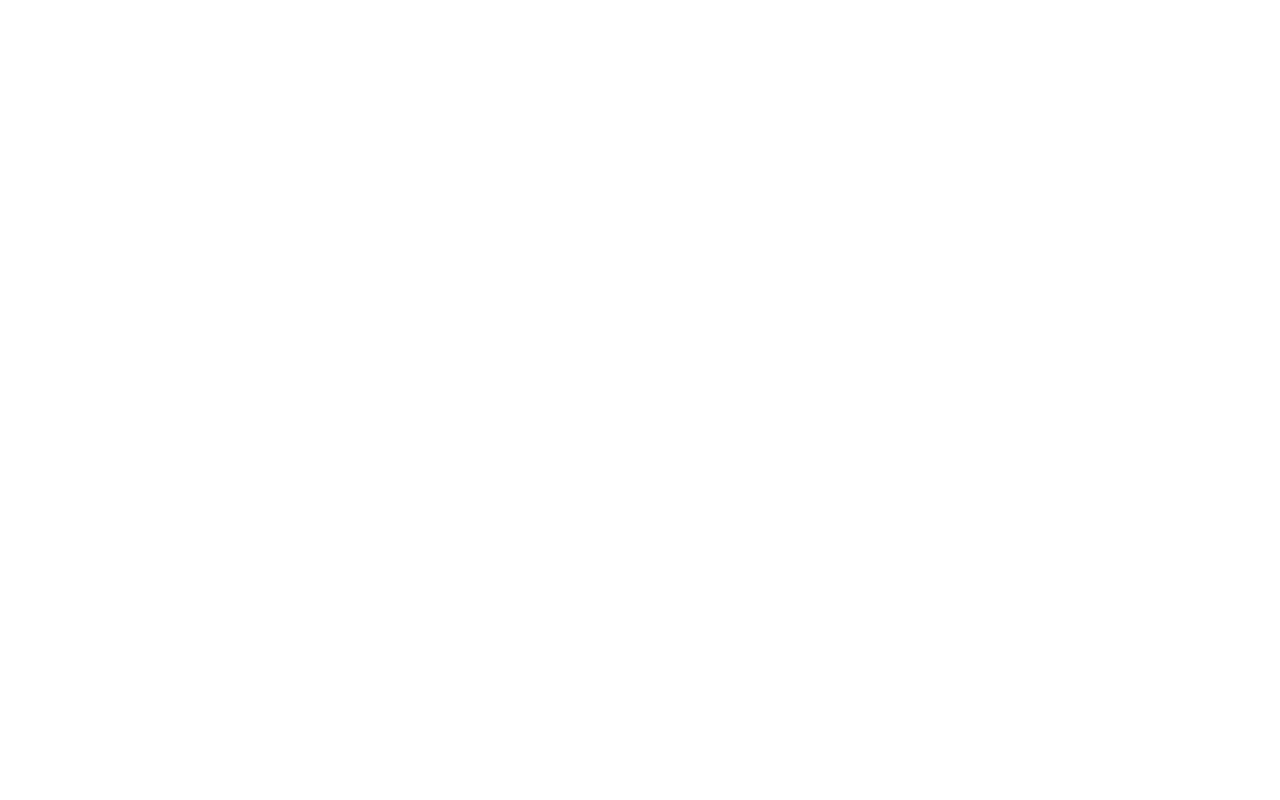
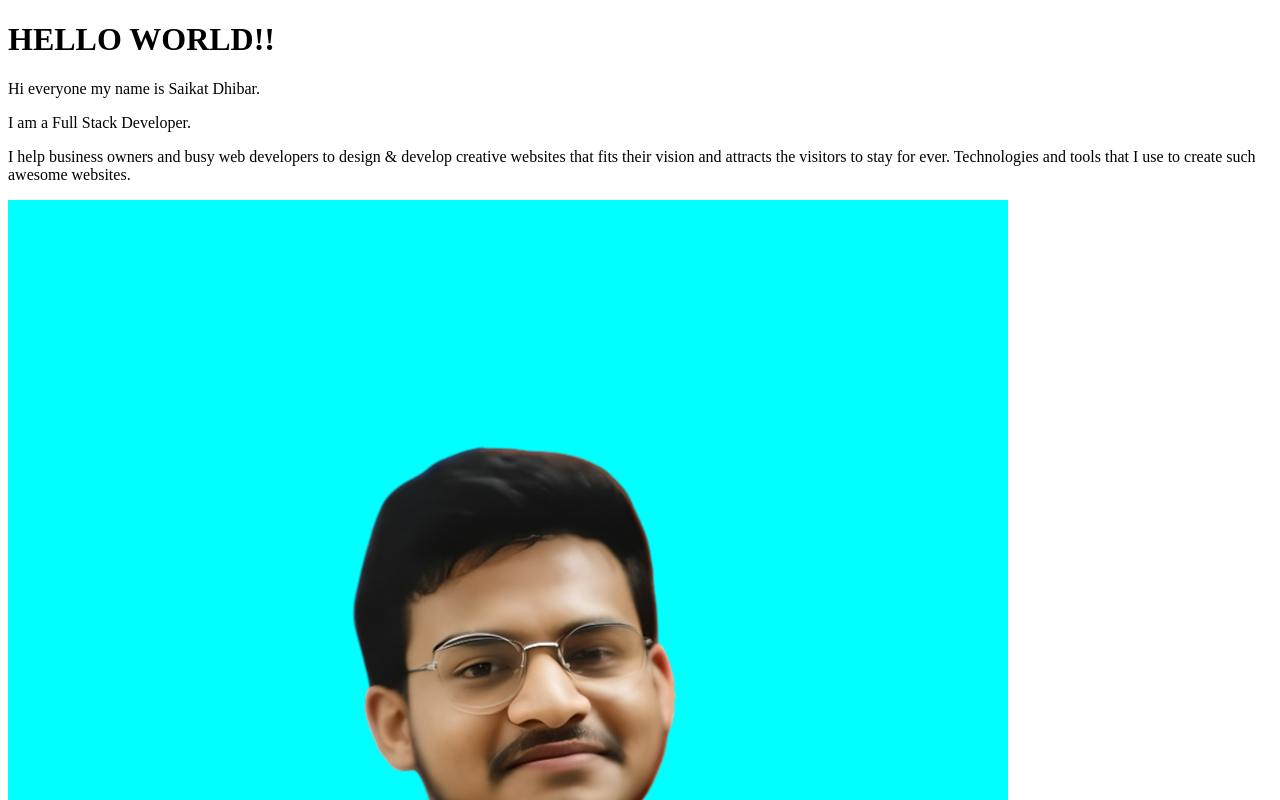
Before and after one commit to saiky-111/FRONTEND-DEV, a plain HTML site: page 01_HTML_INTRO/index.html in a window 1280 px wide. Shown: the top 800 px of the page. Drawn offline with Linux system fonts and the light colour scheme.

Commit message:
new commit

```diff
--- a/01_HTML_INTRO/index.html
+++ b/01_HTML_INTRO/index.html
@@ -1,11 +1,31 @@
 <!DOCTYPE html>
 <html lang="en">
-<head>
-    <meta charset="UTF-8">
-    <meta name="viewport" content="width=device-width, initial-scale=1.0">
-    <title>Document</title>
-</head>
-<body>
-
-</body>
+  <head>
+    <meta charset="UTF-8" />
+    <meta http-equiv="X-UA-Compatible" content="IE=edge" />
+    <meta name="viewport" content="width=device-width, initial-scale=1.0" />
+    <!--type how to add favicon.ico as a link in the head section w3 schools-->
+    <title>SAIKAT DHIBAR</title>
+  </head>
+  <body>
+    <h1>HELLO WORLD!!</h1>
+    <p>Hi everyone my name is Saikat Dhibar.</p>
+    <p>I am a Full Stack Developer.</p>
+    <p>
+      I help business owners and busy web developers to design & develop
+      creative websites that fits their vision and attracts the visitors to stay
+      for ever. Technologies and tools that I use to create such awesome
+      websites.
+    </p>
+    <img src="/bg_3.png" alt="photo of saikat" style="background-color: aqua" />
+    <!-- <h1> is a opening tag
+   </h1> is a closing tag
+    -->
+    <!--<p>lorem100 </p> for lorem impus texts of 100 words.-->
+    <!--alt tag is used for the seo, or if the internet stops
+    working it will show the text , as it couldn't load the image.-->
+    <!-- <img > is a self closing tags.-->
+    <!--favicon request is sent by the browser. it request the icon seen on the tabs opened above.-->
+    <!--favicon.ico by drawing icons in favicon.cc-->
+  </body>
 </html>
```
Also changed, not shown: 00_DUMMY_WEB_SERVER/index.html (added, +14 -0 lines), 00_DUMMY_WEB_SERVER/note.txt (added), 01_HTML_INTRO/bg_3.png (added), 01_HTML_INTRO/favicon.ico (added), 01_HTML_INTRO/note.txt (added), 03_INLINE_VS_BLOCK_ELEMENTS/03_3_TAGS_AND_ELEMENTS.txt (added), 03_INLINE_VS_BLOCK_ELEMENTS/03_4_GLOBAL_AND_CUSTOM_ATTRIBUTES.txt (added), 1 other file.
